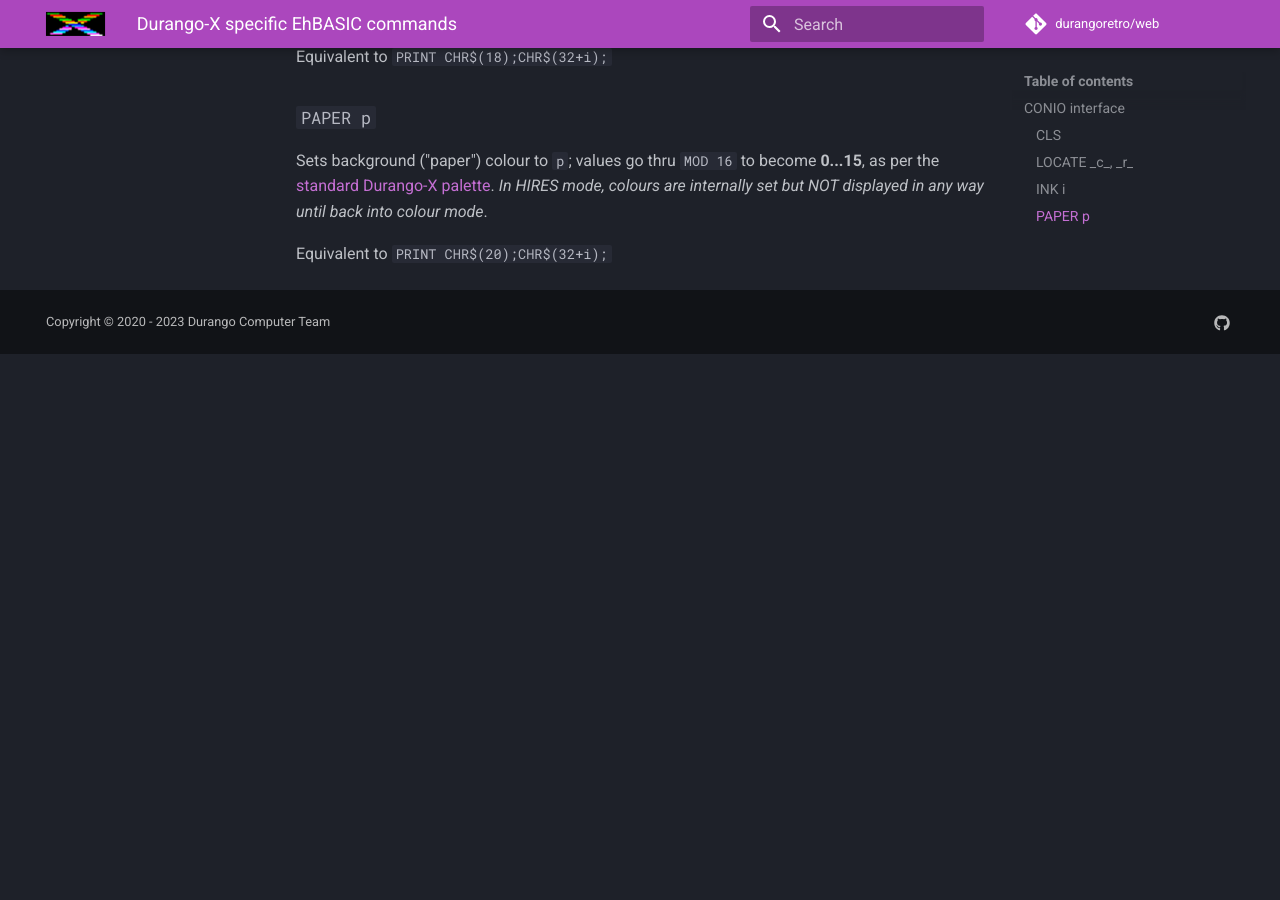
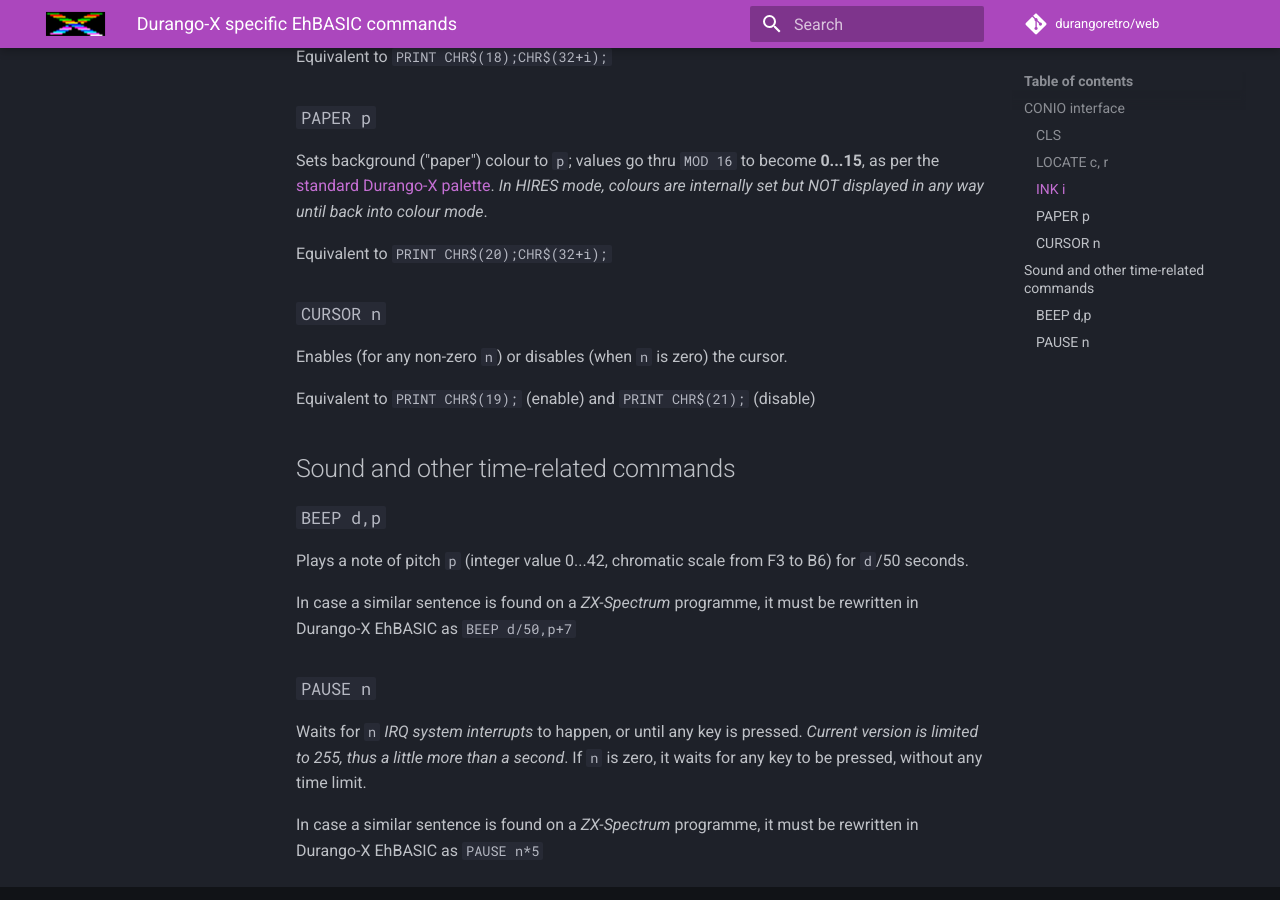
Before and after one commit to durangoretro/web, an MkDocs documentation site: the page built from docs/software/ehbasic.md, in a window 1280 px wide and 900 px high, scrolled down 1033 px. Built offline with MkDocs 1.6.1 and Material for MkDocs 9.7.7, drawn with Linux system fonts in a browser that asks for light colours; comment, search, counter and statistics services are not loaded; before the commit the page ends 1387 px from its top, so only the background shows below that; some of the changed text lies outside the part shown.

Commit message:
some more EhBASIC specifics

```diff
--- a/docs/software/ehbasic.md
+++ b/docs/software/ehbasic.md
@@ -19,7 +19,7 @@
 
 Equivalent to `PRINT CHR$(12);`
 
-### `LOCATE _c_, _r_`
+### `LOCATE c, r`
 
 Moves the printing position to column `c` and row `r`; acceptable values are 0...15 in colour mode, and 0...31 in HIRES.
 
@@ -38,3 +38,24 @@
 but NOT displayed in any way until back into colour mode_.
 
 Equivalent to `PRINT CHR$(20);CHR$(32+i);`
+
+### `CURSOR n`
+
+Enables (for any non-zero `n`) or disables (when `n` is zero) the cursor.
+
+Equivalent to `PRINT CHR$(19);` (enable) and `PRINT CHR$(21);` (disable)
+
+## Sound and other time-related commands
+
+### `BEEP d,p`
+
+Plays a note of pitch `p` (integer value 0...42, chromatic scale from F3 to B6) for `d`/50 seconds.
+
+In case a similar sentence is found on a _ZX-Spectrum_ programme, it must be rewritten in Durango-X EhBASIC as `BEEP d/50,p+7`
+
+### `PAUSE n`
+
+Waits for `n` _IRQ system interrupts_ to happen, or until any key is pressed. _Current version is limited to 255, thus a little more than a second_.
+If `n` is zero, it waits for any key to be pressed, without any time limit.
+
+In case a similar sentence is found on a _ZX-Spectrum_ programme, it must be rewritten in Durango-X EhBASIC as `PAUSE n*5`
```
